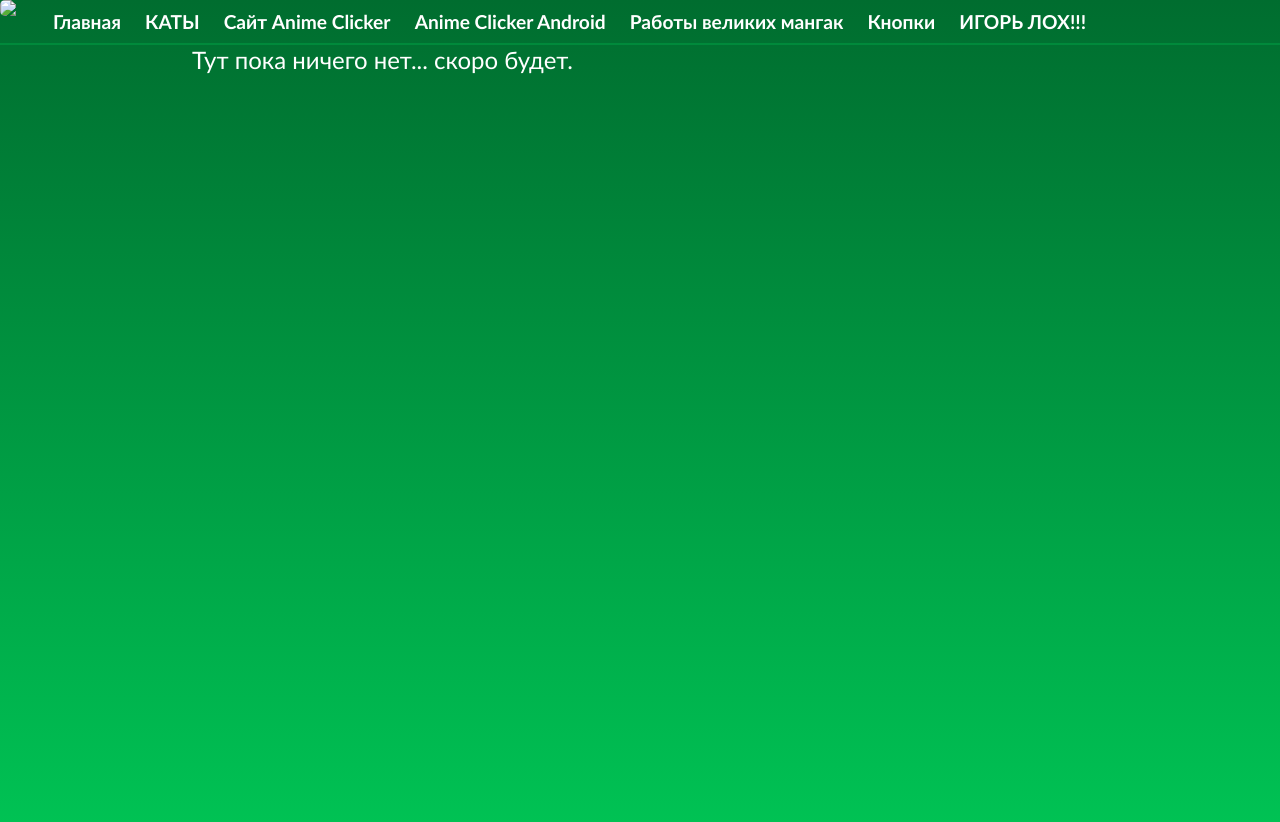
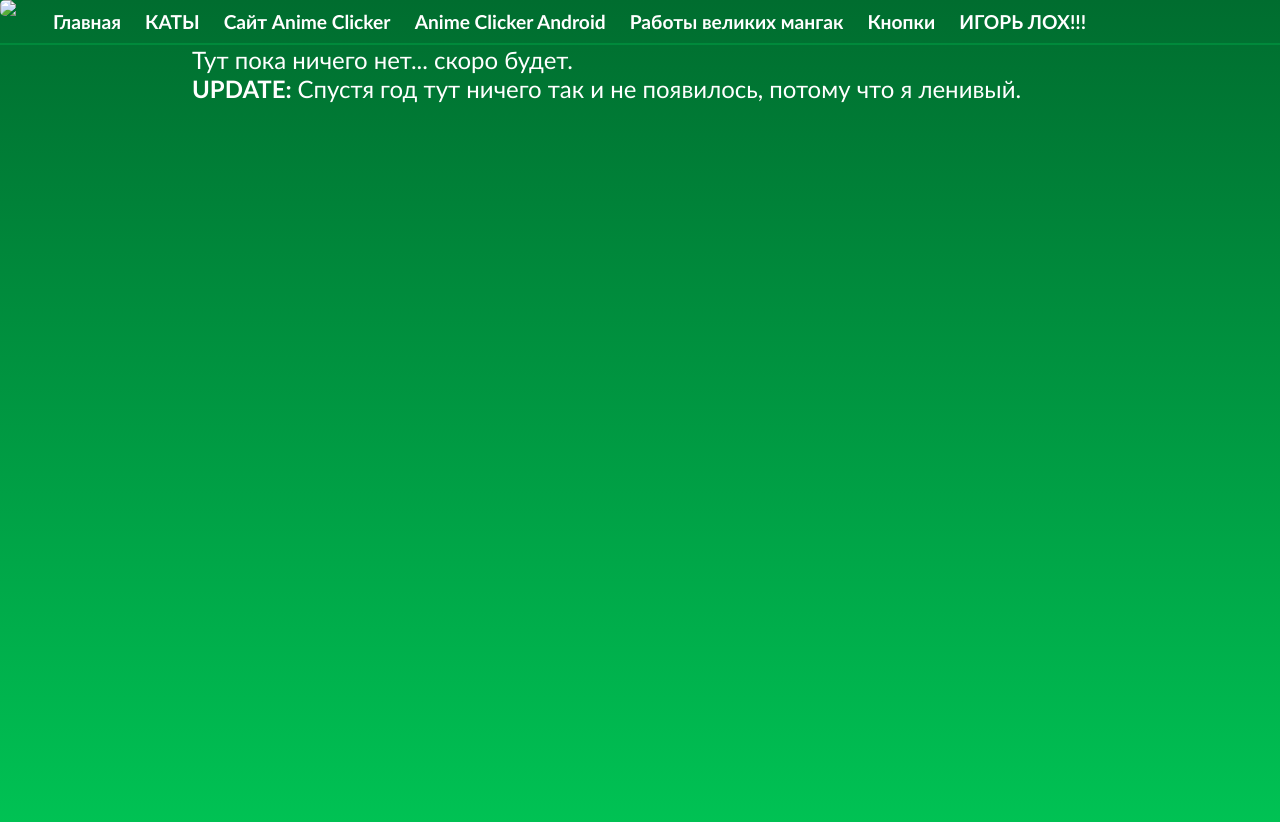
Before and after one commit to catink123/catink123.github.io, a Jekyll site: the page built from ac-android/index.html, in a window 1280 px wide. Shown: the top 822 px of the page. Built offline with Jekyll 4.4.1, drawn with Linux system fonts in a browser that asks for light colours.

Commit message:
Update index.html

```diff
--- a/ac-android/index.html
+++ b/ac-android/index.html
@@ -4,4 +4,5 @@ title: Anime Clicker Android
 ---
 <div class="blurb">
   <p>Тут пока ничего нет... скоро будет.</p>
+  <p><strong>UPDATE: </strong> Спустя год тут ничего так и не появилось, потому что я ленивый.</p>
 </div>
```
